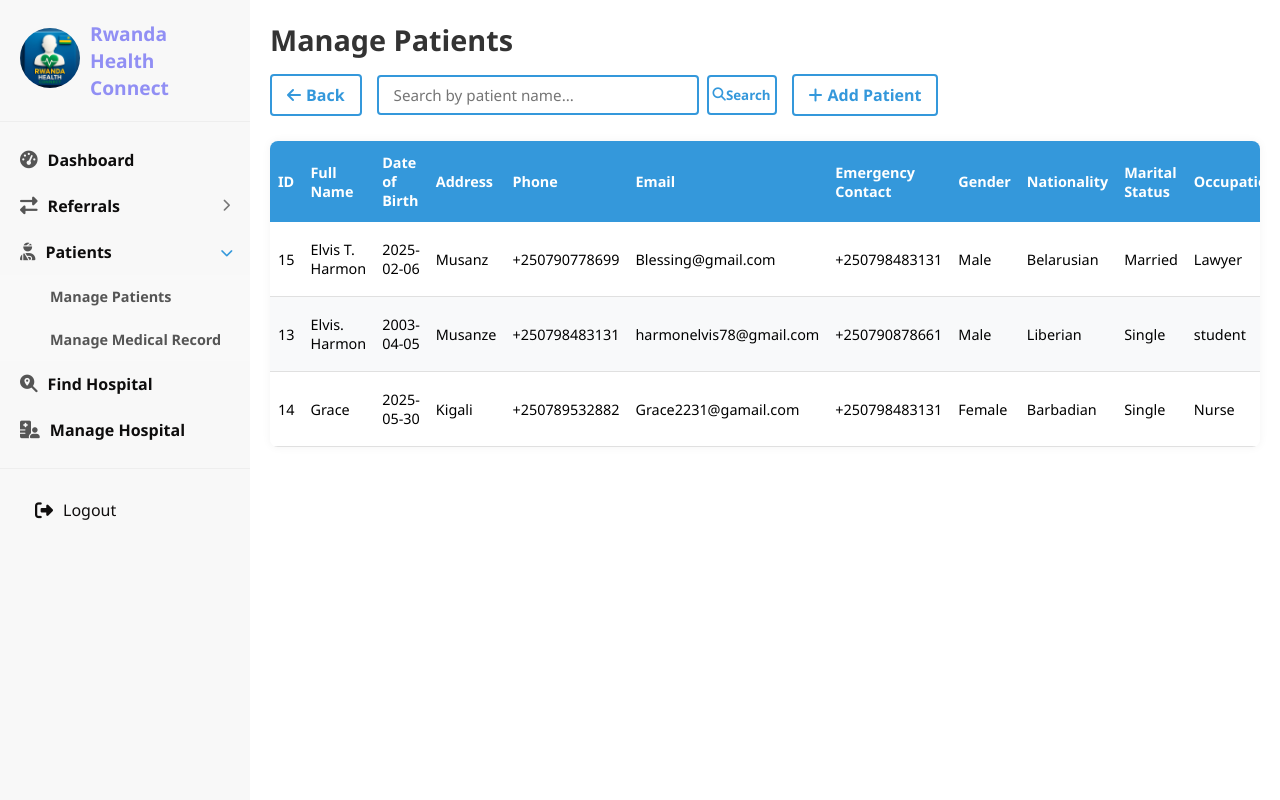
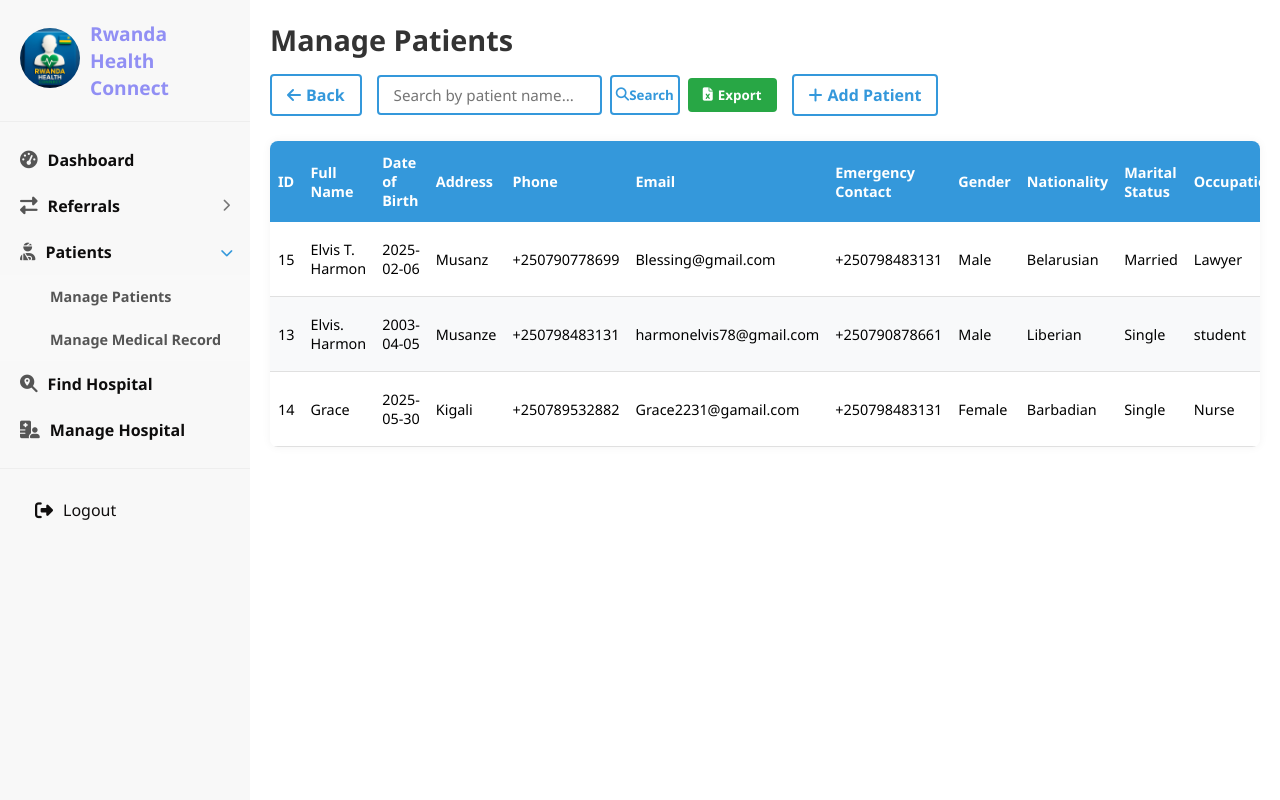
Before and after one commit to henryallison/ikigugu-ingagi-V0.1, a Django app: page /patients/manage_patients/ in a window 1280 px wide. Run offline with Django 5.2, Linux system fonts and the light colour scheme; data comes from the database, SQL or seed files in the repository; some libraries are stand-ins or nearby versions.

Commit message:
Update manage_patients.html

```diff
--- a/templates/patients/manage_patients.html
+++ b/templates/patients/manage_patients.html
@@ -15,6 +15,26 @@
         background: #fff;
         overflow-x: auto;
     }
+
+     .export-btn {
+    padding: 8px 15px;
+    border-radius: 4px;
+    background-color: #28a745;
+    color: white;
+    border: none;
+    cursor: pointer;
+    transition: all 0.3s;
+    display: inline-flex;
+    align-items: center;
+    gap: 5px;
+    font-weight: bold;
+    text-decoration: none;
+    white-space: nowrap;
+}
+
+.export-btn:hover {
+    background-color: #218838;
+}
     /* No results message box */
 .no-results-message {
     display: none;
@@ -841,6 +861,9 @@
             <button type="button" class="clear-search-btn" onclick="clearSearch()" style="display: none;">
                 <i class="fas fa-times"></i> Clear
             </button>
+            <button class="export-btn" id="exportExcelBtn">
+        <i class="fas fa-file-excel"></i> Export
+    </button>
         </div>
         <a href="{% url 'patients:add_patient' %}" class="add-btn">
             <i class="fas fa-plus"></i> Add Patient
@@ -1347,6 +1370,66 @@
 </div>
 
 <script>
+
+    // Excel Export Functionality for Patients
+document.getElementById('exportExcelBtn').addEventListener('click', exportPatientsToExcel);
+
+function exportPatientsToExcel() {
+    const table = document.querySelector('.patient-table');
+    const rows = table.querySelectorAll('tr');
+    let csv = [];
+
+    // Add headers (skip Actions column)
+    const headers = [];
+    table.querySelectorAll('th').forEach((th, index) => {
+        // Skip the last column (Actions) which is index 16 (0-based)
+        if (index < 16) {
+            headers.push(th.textContent);
+        }
+    });
+    csv.push(headers.join(','));
+
+    // Add data rows
+    rows.forEach(row => {
+        if (row.getAttribute('data-id')) { // Only data rows
+            const rowData = [];
+            row.querySelectorAll('td').forEach((td, index) => {
+                // Skip the last column (Actions) which is index 16 (0-based)
+                if (index < 16) {
+                    let data = td.textContent;
+
+                    // Handle image column differently
+                    if (index === 15) { // Image column is index 15 (0-based)
+                        const img = td.querySelector('img');
+                        data = img ? img.src : 'No Image';
+                    }
+
+                    // Clean up data for CSV
+                    data = data.replace(/(\r\n|\n|\r)/gm, '').replace(/(\s\s)/gm, ' ');
+                    data = data.replace(/"/g, '""');
+                    if (data.indexOf(',') >= 0 || data.indexOf('"') >= 0) {
+                        data = `"${data}"`;
+                    }
+                    rowData.push(data);
+                }
+            });
+            csv.push(rowData.join(','));
+        }
+    });
+
+    // Download CSV file
+    const csvContent = csv.join('\n');
+    const blob = new Blob([csvContent], { type: 'text/csv;charset=utf-8;' });
+    const url = URL.createObjectURL(blob);
+    const link = document.createElement('a');
+    link.setAttribute('href', url);
+    link.setAttribute('download', `patients_export_${new Date().toISOString().slice(0, 10)}.csv`);
+    link.style.visibility = 'hidden';
+    document.body.appendChild(link);
+    link.click();
+    document.body.removeChild(link);
+
+}
     // Search functionality
     function searchPatients() {
         const searchInput = document.getElementById('patientSearch');
@@ -2006,8 +2089,6 @@
                 }
             }
         });
-
-
         // 2. Validate Rwandan phone number format for editPhone and editEmergency
         const editPhone = document.getElementById('editPhone');
         const editEmergency = document.getElementById('editEmergency');
```
